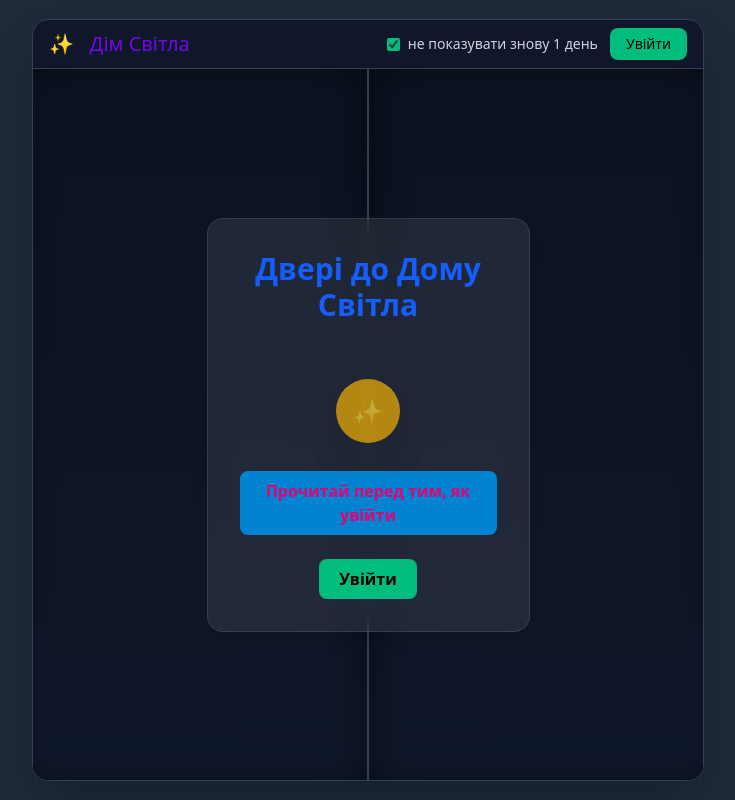
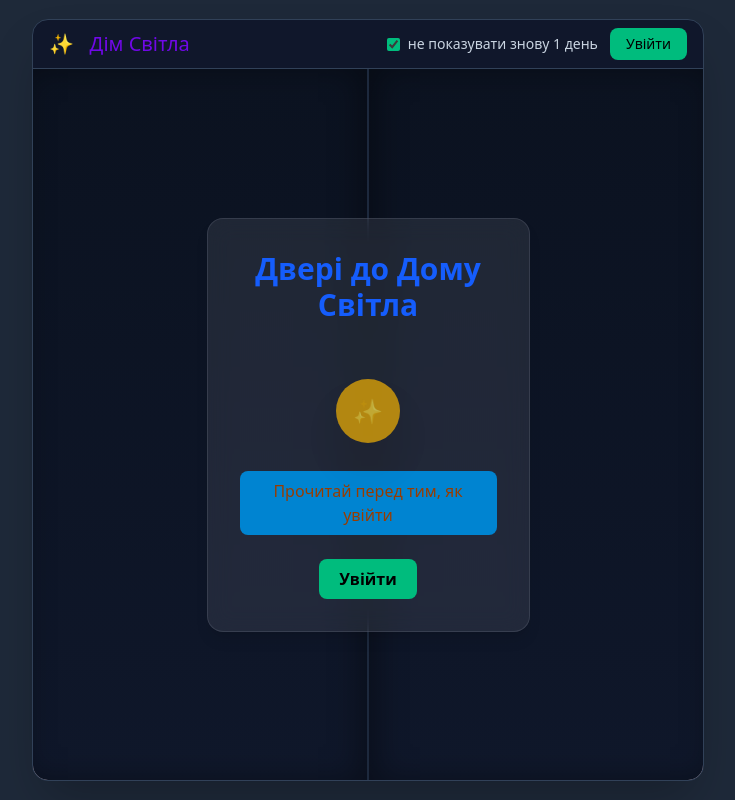
Before and after one commit to Stas-prog/Dim-Svitla-Love-Dobra, a Next.js app: page / in a window 1280 px wide. Shown: the whole page, without its empty margins (272-1007 px from the left). Built offline with nearby package versions, Linux system fonts and the light colour scheme.

Commit message:
74 commit

```diff
--- a/src/components/Doors.tsx
+++ b/src/components/Doors.tsx
@@ -109,19 +109,19 @@ export default function Doors() {
           </div>
 
           {/* самі двері */}
-          <div className="relative flex-1 bg-gradient-to-b from-slate-950 to-black overflow-hidden">
+          <div className="relative flex-1 bg-gradient-to-b from-pink-200 to-pink-100 overflow-hidden">
             {/* стулки */}
             <div className="absolute inset-0 flex">
               <div
-                className={`flex-1 border-r border-slate-700 bg-[linear-gradient(180deg,#0b1220,#0f172a)]
+                className={`flex-1 border-r border-slate-1500 bg-[linear-gradient(180deg,#0b1220,#0f172a)]
                 shadow-[inset_-8px_0_30px_rgba(0,0,0,.35)]
-                transform transition-transform duration-700 ease-in-out
+                transform transition-transform duration-1500 ease-in-out
                 ${doorsOpen ? "-translate-x-full" : "translate-x-0"}`}
               />
               <div
-                className={`flex-1 border-l border-slate-700 bg-[linear-gradient(180deg,#0b1220,#0f172a)]
+                className={`flex-1 border-l border-slate-1500 bg-[linear-gradient(180deg,#0b1220,#0f172a)]
                 shadow-[inset_8px_0_30px_rgba(0,0,0,.35)]
-                transform transition-transform duration-700 ease-in-out
+                transform transition-transform duration-1500 ease-in-out
                 ${doorsOpen ? "translate-x-full" : "translate-x-0"}`}
               />
             </div>
@@ -141,7 +141,7 @@ export default function Doors() {
               <div className="flex flex-col sm:flex-col items-center gap-2 mt-4">
                 <button
                   onClick={handleShowText}
-                  className="px-3 py-2 mb-4 rounded-lg bg-sky-600 hover:bg-sky-500 transition text-pink-600 text-sm font-semibold sm:text-base"
+                  className="px-3 py-2 mb-4 rounded-lg bg-sky-600 hover:bg-sky-500 transition text-amber-800 text-sm font-normal sm:text-base"
                 >
                   Прочитай перед тим, як увійти
                 </button>
@@ -162,7 +162,7 @@ export default function Doors() {
       <PortalModal open={showText}>
         <div className="p-4 sm:p-6">
           <h2 className="text-lg sm:text-xl text-lime-600 font-semibold mb-3">Напис на дверях</h2>
-          <div className="space-y-3 text-pink-400 text-sm sm:text-base leading-relaxed">
+          <div className="space-y-3 text-pink-300 text-sm sm:text-base leading-relaxed">
             <p>
               Ти входиш у Дім Світла. Тут панують спокій, гідність і ясність.
               Кожен, хто ступає через ці двері, шукає правду — і не боїться її світла.
```
